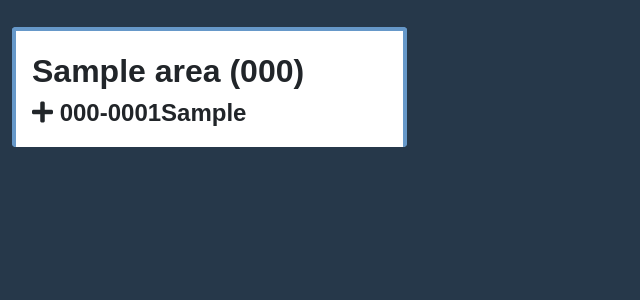
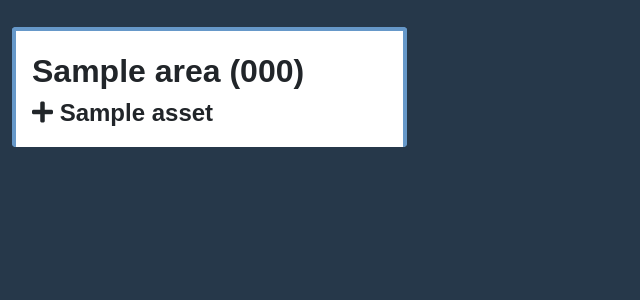
Before and after one commit to Red-Nut/agf, a Django app: template agf_assets/templates/agf_assets/tree.html in a window 1280 px wide. Shown: the part 53-353 px from the top of the page, without its empty margins (0-640 px from the left). Run offline with Django 4.2, Linux system fonts and the light colour scheme; the template is opened without the code that fills it: values that come from a table or form of the project are taken from there, others are empty; tables that the repository leaves empty hold one stand-in row (values such as "Sample post"); some libraries are stand-ins or nearby versions.

Commit message:
change tree to display names

```diff
--- a/agf_assets/templates/agf_assets/tree.html
+++ b/agf_assets/templates/agf_assets/tree.html
@@ -38,7 +38,7 @@ Asset Tree
                         '{{asset1.area}}',
                         '{{asset1.get_status_display}}',
                         '{{asset1.legacy_no}}'
-                        )">{{asset1}}</span>
+                        )">{{asset1.get_name}}</span>
                 </p>
                     <!-- Level 2 -->
                     {% for child2 in asset1.children.all %}
@@ -57,7 +57,7 @@ Asset Tree
                             '{{child2.asset.area}}',
                             '{{child2.asset.get_status_display}}',
                             '{{child2.asset.legacy_no}}'
-                            )">{{child2.asset}}</span>
+                            )">{{child2.asset.get_name}}</span>
                     </p>
                         <!-- Level 3 -->
                         {% for child3 in child2.asset.children.all %}
@@ -76,7 +76,7 @@ Asset Tree
                                 '{{child3.asset.area}}',
                                 '{{child3.asset.get_status_display}}',
                                 '{{child3.asset.legacy_no}}'
-                                )">{{child3.asset}}</span>
+                                )">{{child3.asset.get_name}}</span>
                         </p>
                             <!-- Level 4 -->
                             {% for child4 in child3.asset.children.all %}
@@ -95,7 +95,7 @@ Asset Tree
                                     '{{child4.asset.area}}',
                                     '{{child4.asset.get_status_display}}',
                                     '{{child4.asset.legacy_no}}'
-                                    )">{{child4.asset}}</span>
+                                    )">{{child4.asset.get_name}}</span>
                             </p>
                                 <!-- Level 5 -->
                                 {% for child5 in child4.asset.children.all %}
@@ -114,7 +114,7 @@ Asset Tree
                                         '{{child5.asset.area}}',
                                         '{{child5.asset.get_status_display}}',
                                         '{{child5.asset.legacy_no}}'
-                                        )">{{child5.asset}}</span>
+                                        )">{{child5.asset.get_name}}</span>
                                 </p>
                                 {% endfor %}
                             {% endfor %}
```
